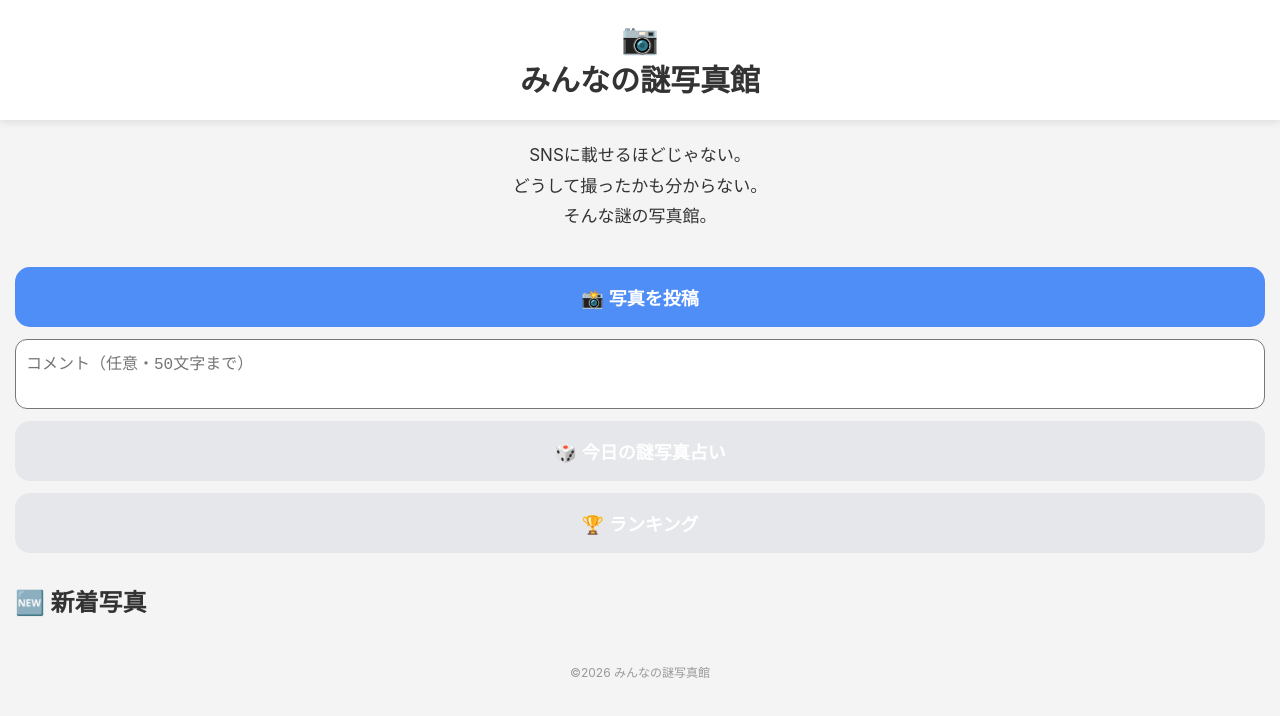
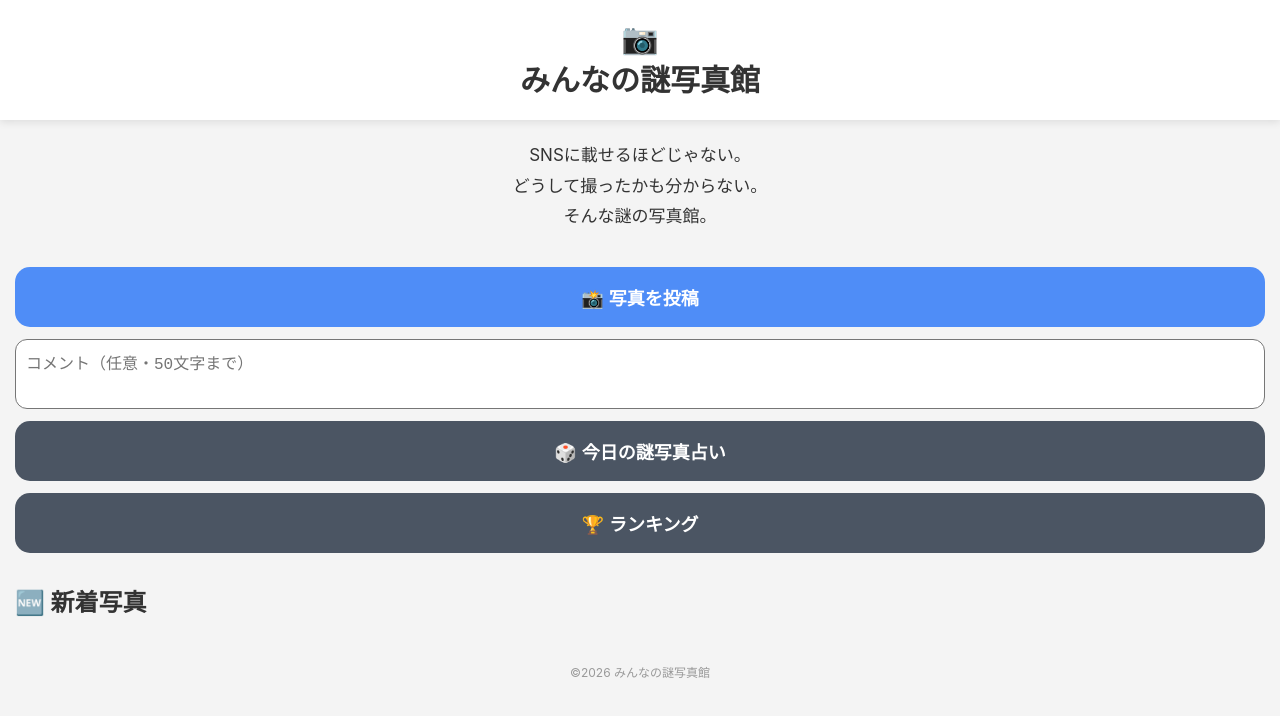
Before and after one commit to quietroom-dev/minna-no-nazo-photo, a plain HTML site: page index.html in a window 1280 px wide. Drawn offline with Linux system fonts and the light colour scheme; no server answers.

Commit message:
Update index.html

```diff
--- a/index.html
+++ b/index.html
@@ -248,8 +248,8 @@ style="
 height:60px;
 border:none;
 border-radius:15px;
-background:#e5e7eb;
-color:#333;
+background:#4b5563;
+color:white;
 font-size:18px;
 font-weight:bold;
 ">
@@ -262,8 +262,8 @@ style="
 height:60px;
 border:none;
 border-radius:15px;
-background:#e5e7eb;
-color:#333;
+background:#4b5563;
+color:white;
 font-size:18px;
 font-weight:bold;
 ">
```
